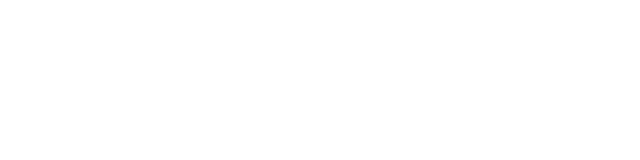
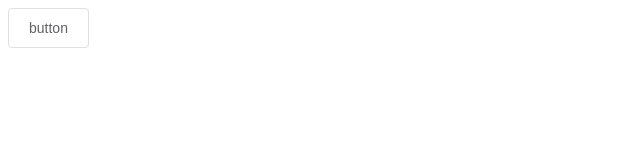
Before and after one commit to ilexwg/mxGraph-Vue, a Vue app: page / in a window 1280 px wide. Shown: the top 160 px of the page, without its empty margins (0-640 px from the left). Built offline with nearby package versions, Linux system fonts and the light colour scheme.

Commit message:
chore: install Element-UI

```diff
--- a/package.json
+++ b/package.json
@@ -8,6 +8,7 @@
   },
   "dependencies": {
     "core-js": "^3.6.4",
+    "element-ui": "^2.13.0",
     "vue": "^2.6.11"
   },
   "devDependencies": {
--- a/src/App.vue
+++ b/src/App.vue
@@ -1,5 +1,6 @@
 <template>
   <div id="app">
+    <el-button>button</el-button>
   </div>
 </template>
 
--- a/src/main.js
+++ b/src/main.js
@@ -1,7 +1,11 @@
 import Vue from 'vue'
 import App from './App.vue'
+import ElementUI from 'element-ui'
+import 'element-ui/lib/theme-chalk/index.css'
 
 Vue.config.productionTip = false
+
+Vue.use(ElementUI)
 
 new Vue({
   render: h => h(App),
```
Also changed, not shown: 1 other file (tests, documents, lock files or other folders).
